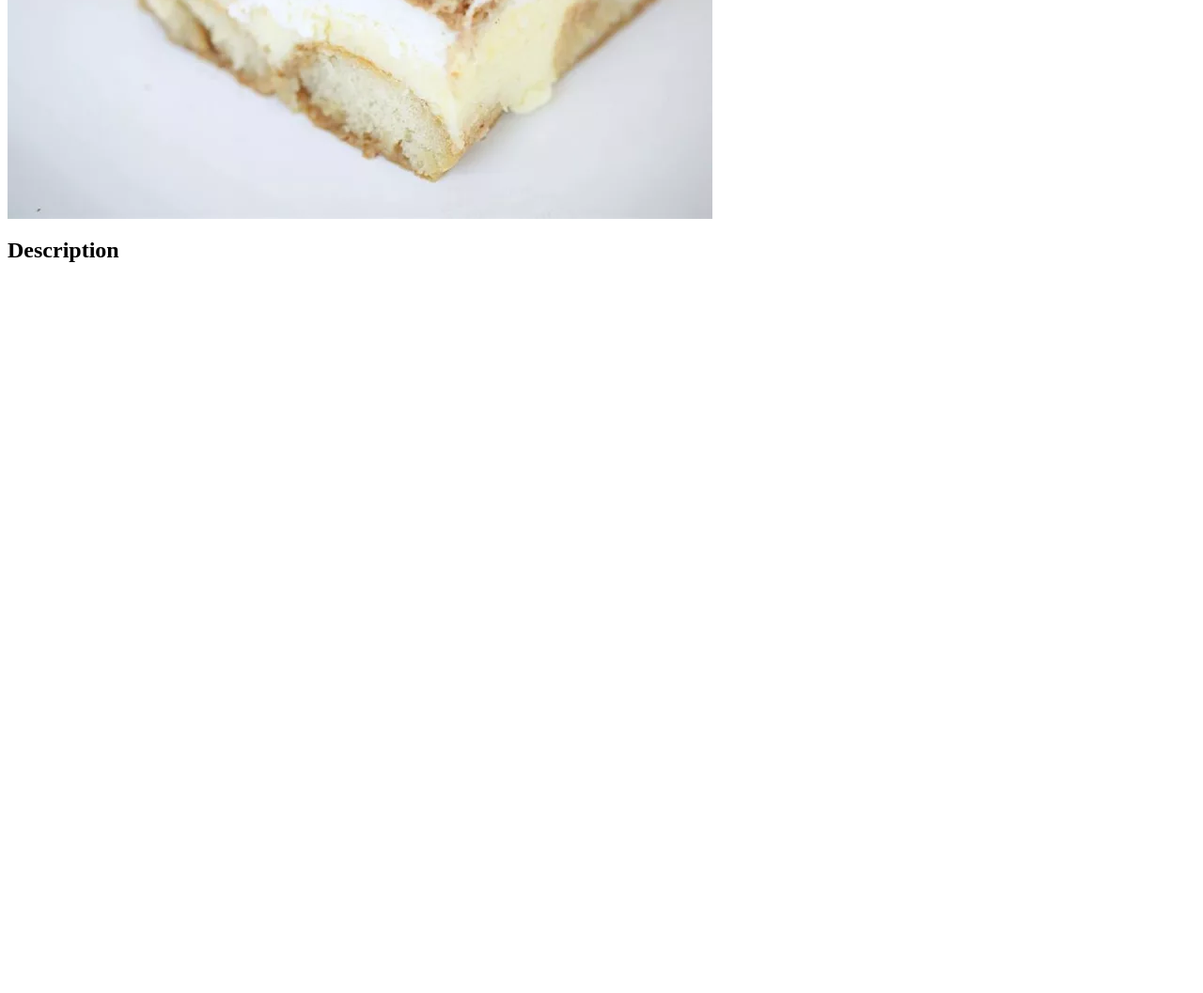
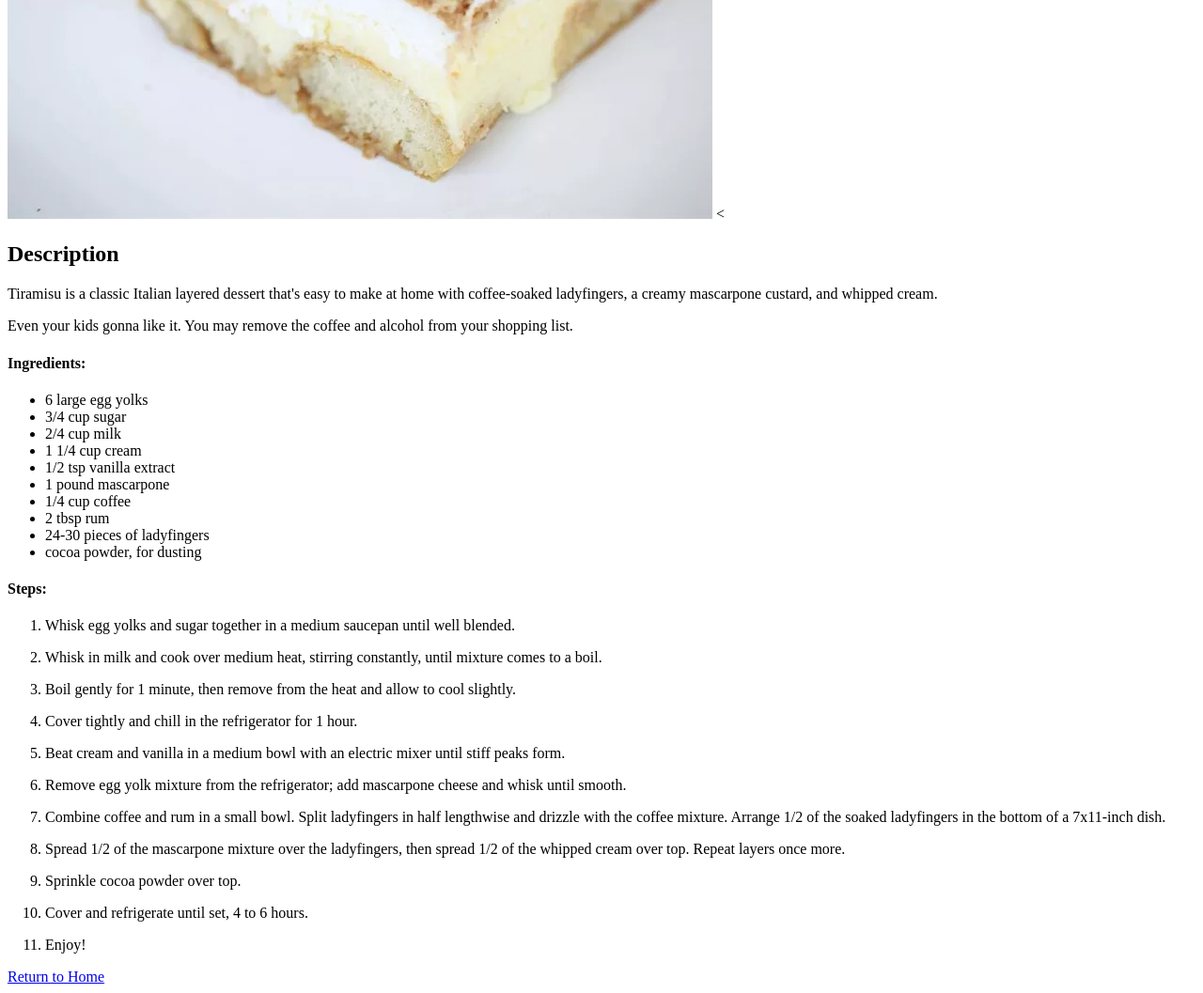
Before and after one commit to Hicaff/odin-recipes, a plain HTML site: page recipes/tiramisu.html in a window 1280 px wide. Shown: the part 583-1640 px from the top of the page at 94% size. Before the commit the page ends 883 px from the top, so only its background shows below. Drawn offline with Linux system fonts and the light colour scheme.

Commit message:
Edited carbonara,potato-salad and tiramisu

```diff
--- a/recipes/tiramisu.html
+++ b/recipes/tiramisu.html
@@ -1,4 +1,52 @@
+<title>Tiramisu</title>
 <h1>Tiramisu</h1>
 <img src="../img/tiramisu.jpeg" alt="delicious looking tiramisu">
+<
+<h2>Description</h2>
+    <p>Tiramisu is a classic Italian layered dessert that's easy to make at home with coffee-soaked ladyfingers, a creamy mascarpone custard, and whipped cream.</p>
+    <p>Even your kids gonna like it. You may remove the coffee and alcohol from your shopping list.</p>
 
-<h2>Description</h2>
+<h4>Ingredients:</h4>
+    <ul>
+        <li>6 large egg yolks</li>
+        <li>3/4 cup sugar</li>
+        <li>2/4 cup milk</li>
+        <li>1 1/4 cup cream</li>
+        <li>1/2 tsp vanilla extract</li>
+        <li>1 pound mascarpone</li>
+        <li>1/4 cup coffee</li>
+        <li>2 tbsp rum</li>
+        <li>24-30 pieces of ladyfingers</li>
+        <li>cocoa powder, for dusting</li>
+
+    </ul>
+
+<h4>Steps:</h4>
+    <ol>
+        <li><p>Whisk egg yolks and sugar together in a medium saucepan until well blended.</p></li>
+
+        <li><p>Whisk in milk and cook over medium heat, stirring constantly, until mixture comes to a boil.</p></li>
+
+        <li><p>Boil gently for 1 minute, then remove from the heat and allow to cool slightly.</p></li>
+
+        <li><p>Cover tightly and chill in the refrigerator for 1 hour.</p></li>
+
+        <li><p>Beat cream and vanilla in a medium bowl with an electric mixer until stiff peaks form.</p></li>
+
+        <li><p>Remove egg yolk mixture from the refrigerator; add mascarpone cheese and whisk until smooth.</p></li>
+
+        <li><p>Combine coffee and rum in a small bowl. Split ladyfingers in half lengthwise and drizzle with the coffee mixture. Arrange 1/2 of the soaked ladyfingers in the bottom of a 7x11-inch dish.
+        </p></li>
+
+        <li><p>Spread 1/2 of the mascarpone mixture over the ladyfingers, then spread 1/2 of the whipped cream over top. Repeat layers once more.</p></li>
+
+        <li><p>Sprinkle cocoa powder over top.</p></li>
+
+        <li><p>Cover and refrigerate until set, 4 to 6 hours.</p></li>
+
+        <li><p>Enjoy!</p></li>
+
+    </ol>
+
+
+<a href="../index.html">Return to Home</a
```
Also changed, not shown: recipes/carbonara.html (+10 -5 lines), recipes/potato-salad.html (+4 -1 lines).
